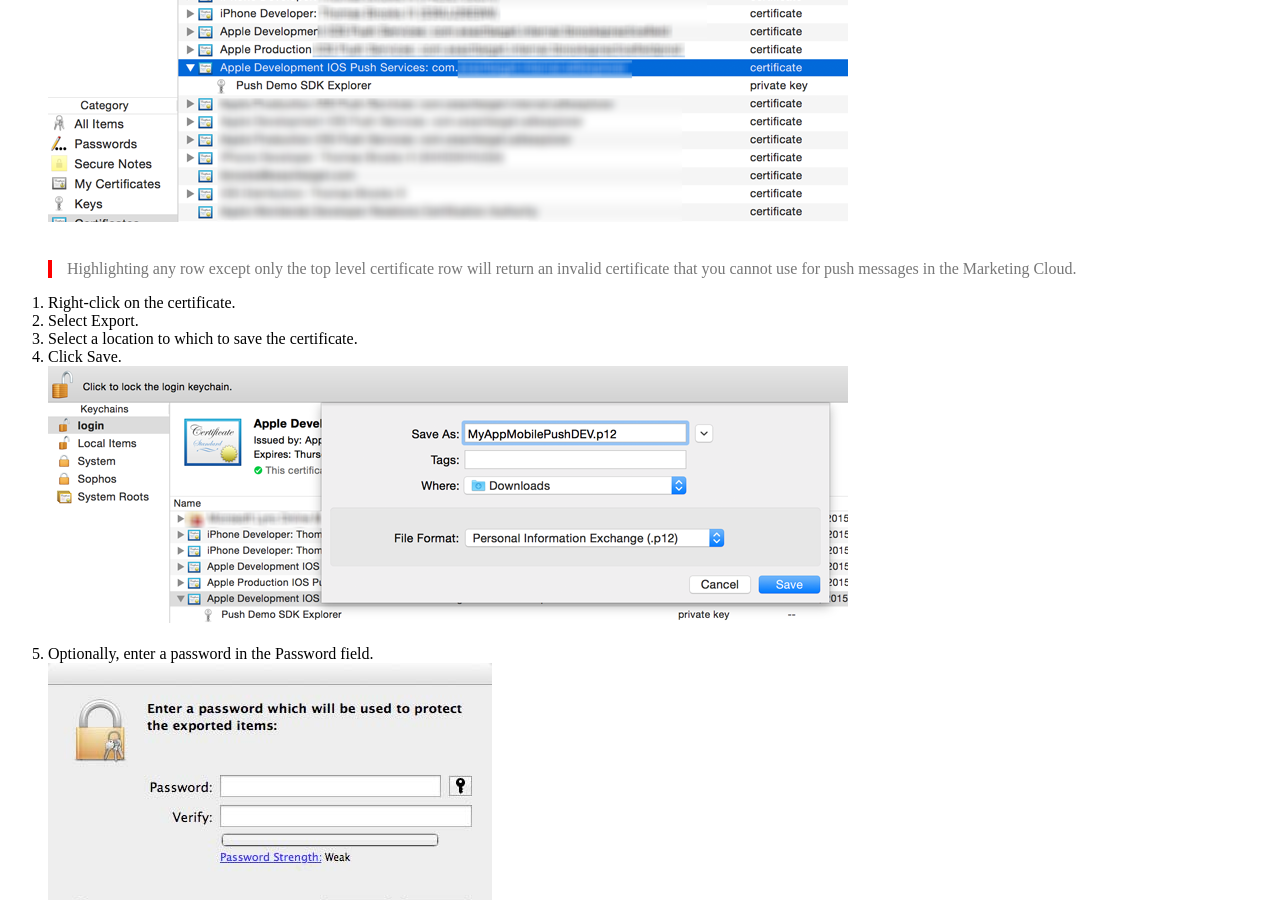
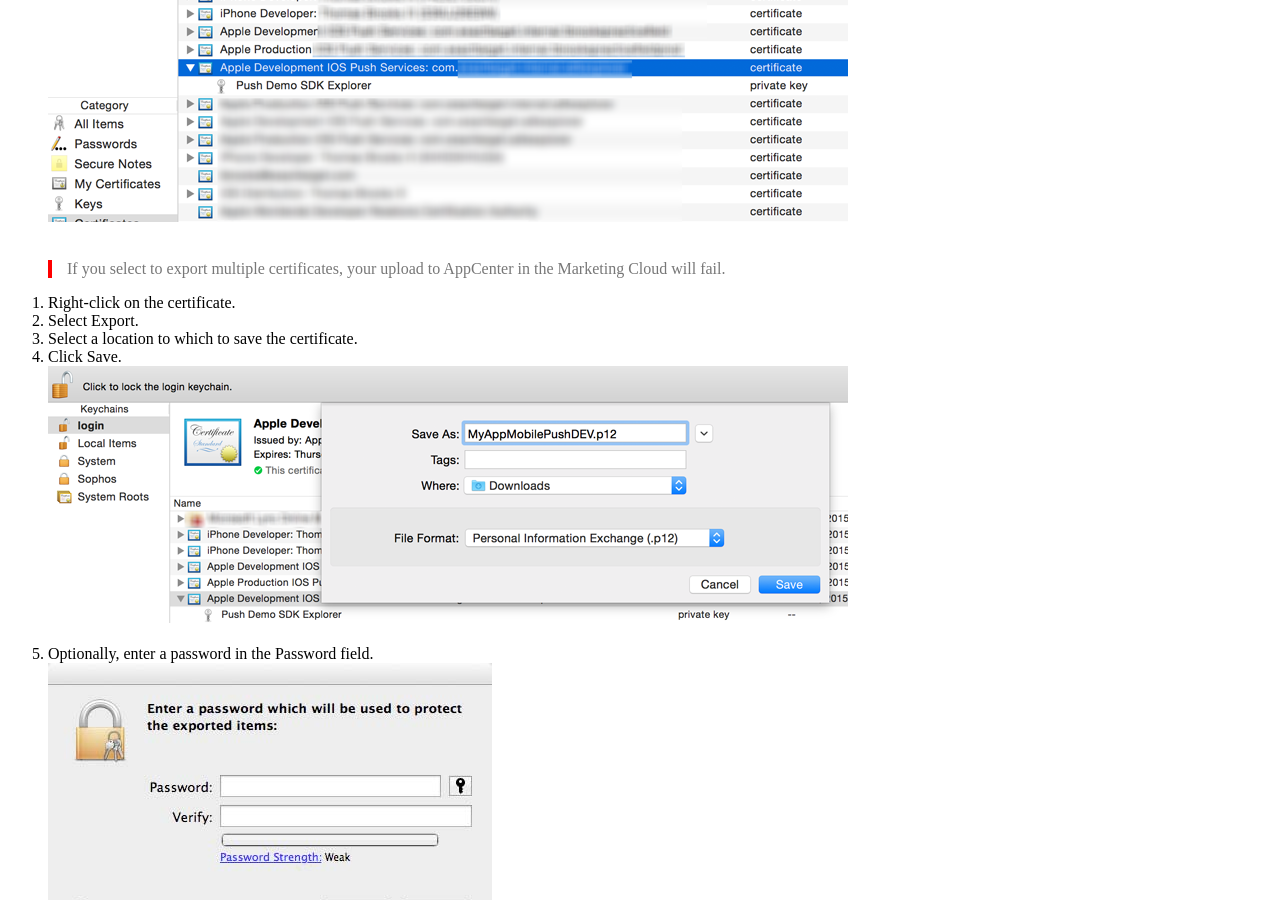
Before and after one commit to salesforce-marketingcloud/JB4A-SDK-iOS, a Jekyll site: the page built from _posts/2015-05-13-apple.md, in a window 1280 px wide and 900 px high, scrolled down 11853 px. Built offline with Jekyll 4.4.1, drawn with Linux system fonts in a browser that asks for light colours; a style sheet for code colours, icons or effects is not loaded.

Commit message:
Language Fix for Certs
Per Jen Mavis.

```diff
--- a/_posts/2015-05-13-apple.md
+++ b/_posts/2015-05-13-apple.md
@@ -92,7 +92,7 @@
  <img class="img-responsive" src="{{ site.baseurl }}/assets/ioscertificates_step14.png" /><br/>
 <br/>
 
-> Highlighting any row except only the top level certificate row will return an invalid certificate that you cannot use for push messages in the Marketing Cloud.
+> If you select to export multiple certificates, your upload to AppCenter in the Marketing Cloud will fail.
 
 1. Right-click on the certificate.
 1. Select Export.
```
